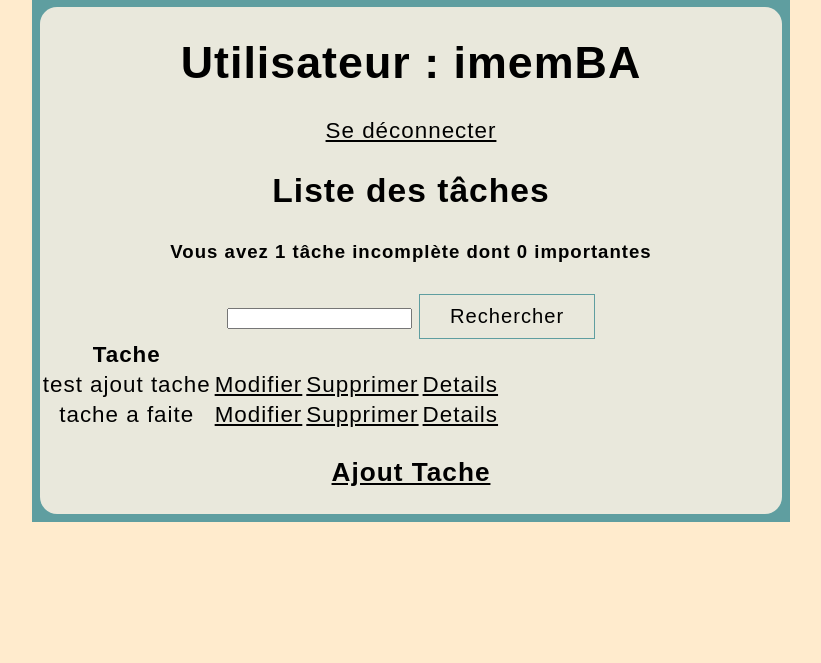
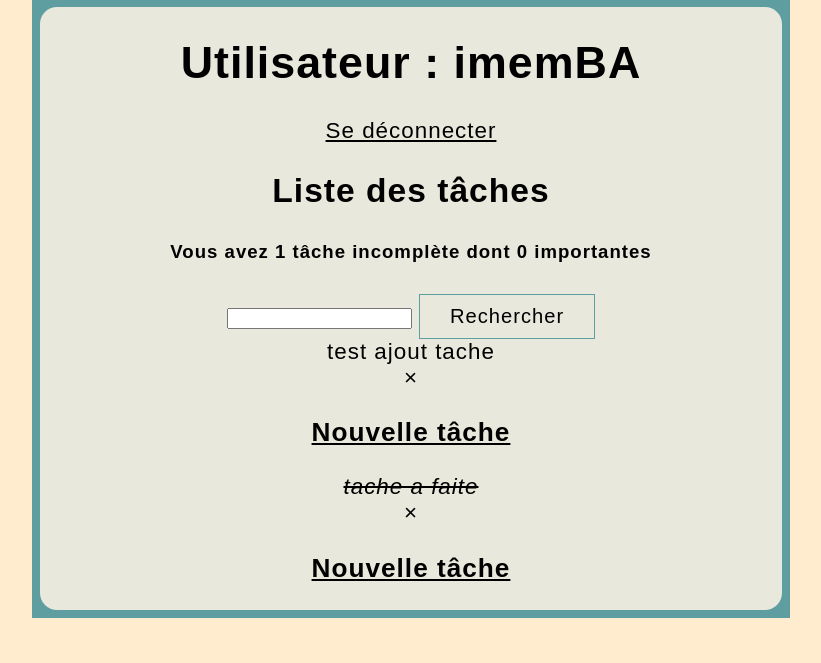
Before and after one commit to ImemBA1/projetveilleImem, a Django app: page / in a window 1280 px wide. Shown: the part 137-800 px from the top of the page, without its empty margins (229-1050 px from the left). Run offline with Django 3.2, Linux system fonts and the light colour scheme; a user stored in the database is signed in; data comes from the database, SQL or seed files in the repository; both versions use the stored data as it was after the commit; some web fonts are replaced.

Commit message:
changement du table en div et a (refactor complet de la page)

```diff
--- a/projet_veille/todolist/templates/todolist/main.html
+++ b/projet_veille/todolist/templates/todolist/main.html
@@ -40,6 +40,10 @@
             background-color: cadetblue;
         }
 
+        .liste-tache div a {
+            text-decoration: none;
+        }
+
         .full-withradius {
             position: relative;
             background: rgb(233, 232, 220);
--- a/projet_veille/todolist/templates/todolist/tache_list.html
+++ b/projet_veille/todolist/templates/todolist/tache_list.html
@@ -2,7 +2,6 @@
 {% block content %}
 
 <div class="full-withradius border">
-
     <div>
 
         {% if request.user.is_authenticated %}
@@ -27,7 +26,28 @@
         <input type="text" name='recherche-input' value="{{recherche}}">
         <button type="submit">Rechercher</button>
     </form>
-    <table>
+
+    <div class="liste-tache">
+    {% for tache in taches %}
+    <div>
+        <div>
+            {% if tache.termine %}
+                <i><s><a href="{% url 'modif-tache' tache.id %}">{{tache.titre}}</a></s></i>
+            {% else %}
+                <a href="{% url 'modif-tache' tache.id %}">{{tache.titre}}</a>
+            {% endif %}
+        </div>
+        <div>
+            <a  href="{% url 'suppr-tache' tache.id %}">&#215;</a>
+        </div>
+    </div>
+    <h3><a href="{% url 'cree-tache' %}">Nouvelle tâche</a></h3>
+    {% empty %}
+        <h3><a href="{% url 'cree-tache' %}">Ajouter vos tâches ici!</a></h3>
+    {% endfor %}
+</div>
+
+    {% comment %} <table>
         <tr>
             <th>Tache</th>
             <th></th>
@@ -45,8 +65,8 @@
         {% empty %}
             <h5>Vide</h5>
         {% endfor%}
-    </table>
-    <h3><a href="{% url 'cree-tache' %}">Ajout Tache</a></h3>
+    </table> {% endcomment %}
+
 
 </div>
 {% endblock content %}
```
Also changed, not shown: projet_veille/db.sqlite3.
